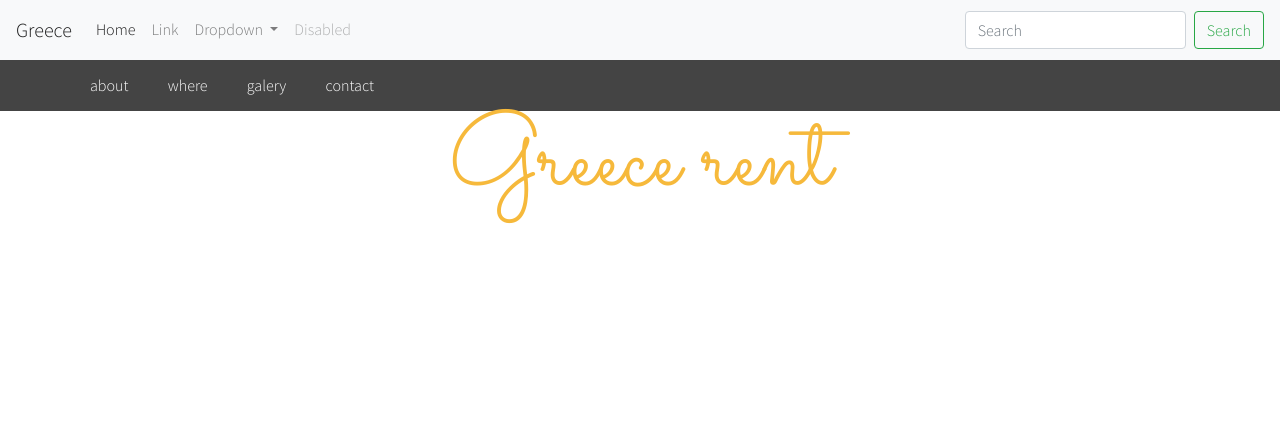
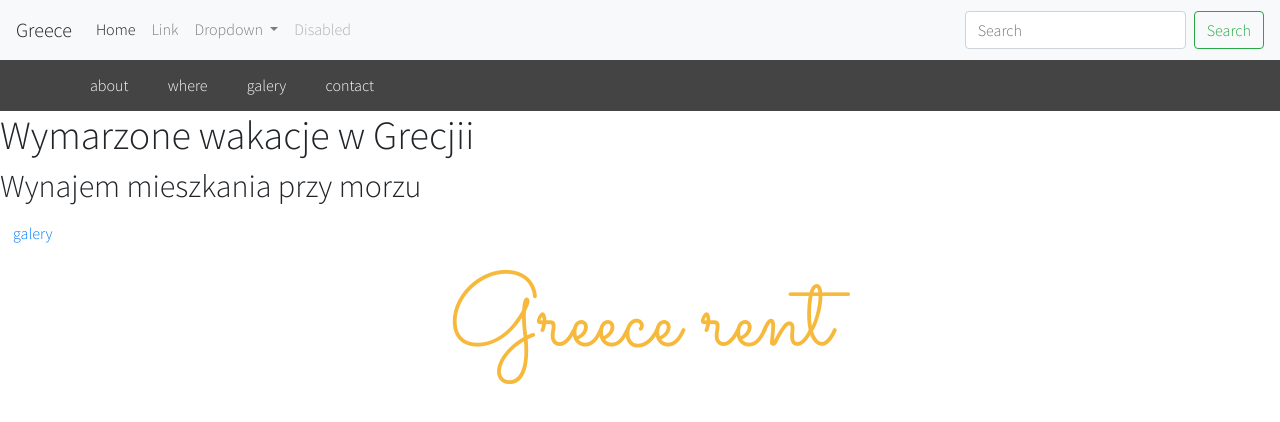
Before and after one commit to roytez/javascript-blog, a website: page index.html in a window 1280 px wide. Drawn offline with nearby package versions, Linux system fonts and the light colour scheme.

Commit message:
add splash html code

```diff
--- a/index.html
+++ b/index.html
@@ -67,6 +67,13 @@
       </div>
     </nav>
 
+    <header class="splash">
+      <div class="splash-inner">
+        <h1 class="page-title">Wymarzone wakacje w Grecjii</h1>
+        <h2 class="page-subtitle">Wynajem mieszkania przy morzu</h2>
+        <a href="#" class="btn btn-one">galery<a/>
+      </div>
+    </header>
 
     <div class="blog">
       <div class="container">
--- a/sass/style.scss
+++ b/sass/style.scss
@@ -121,6 +121,7 @@ body {
   line-height: 1;
   text-align: center;
   color: #f6b93b;
+  margin-top: 20px;
 }
 
 /* Lists */
```
Also changed, not shown: README.md, css/style.css, 1 other file.
